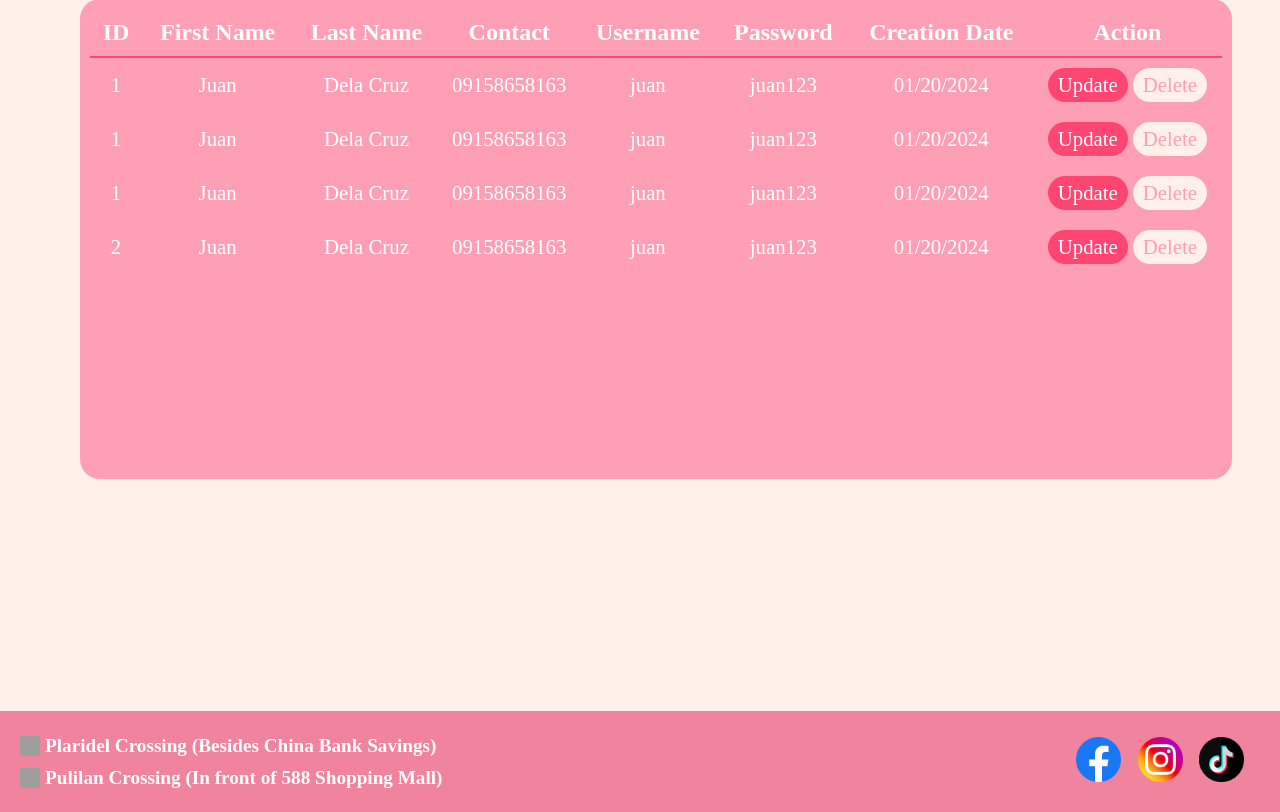
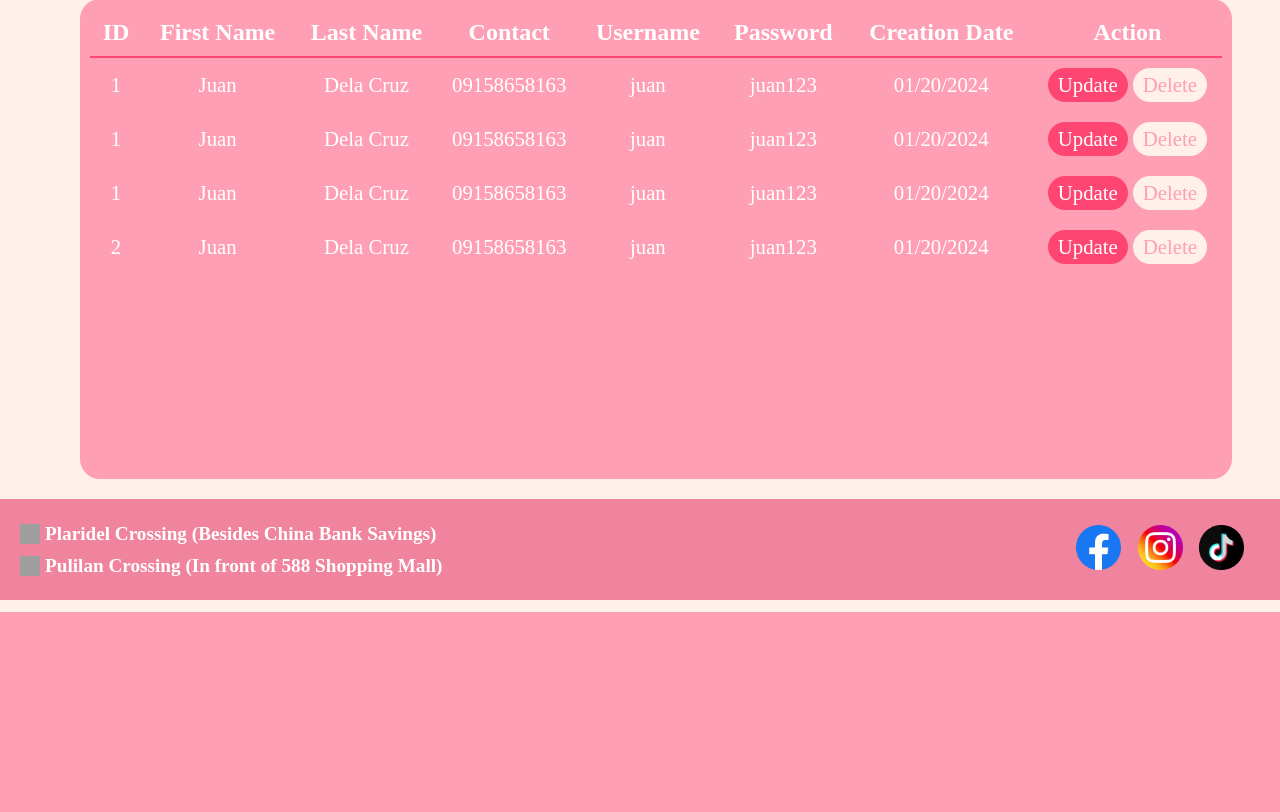
Before and after one commit to shinra-1/fashionhauz, a PHP site: page / in a window 1280 px wide. Shown: the part 188-1000 px from the top of the page. After the commit the page ends 800 px from the top, so only its background shows below. Run offline with PHP 8.4, Linux system fonts and the light colour scheme; some web fonts are replaced; grey boxes are pictures that could not be loaded.

Commit message:
Update admin-footer.css

```diff
--- a/css/admin-footer.css
+++ b/css/admin-footer.css
@@ -4,8 +4,8 @@ html,body{
 }
 .footer{
     display: flex;
-    position: absolute;
-    bottom: -200px;
+    position: relative;
+    bottom: 0px;
     justify-content: space-between;
     align-items: center;
     padding: 20px 20px;
```
